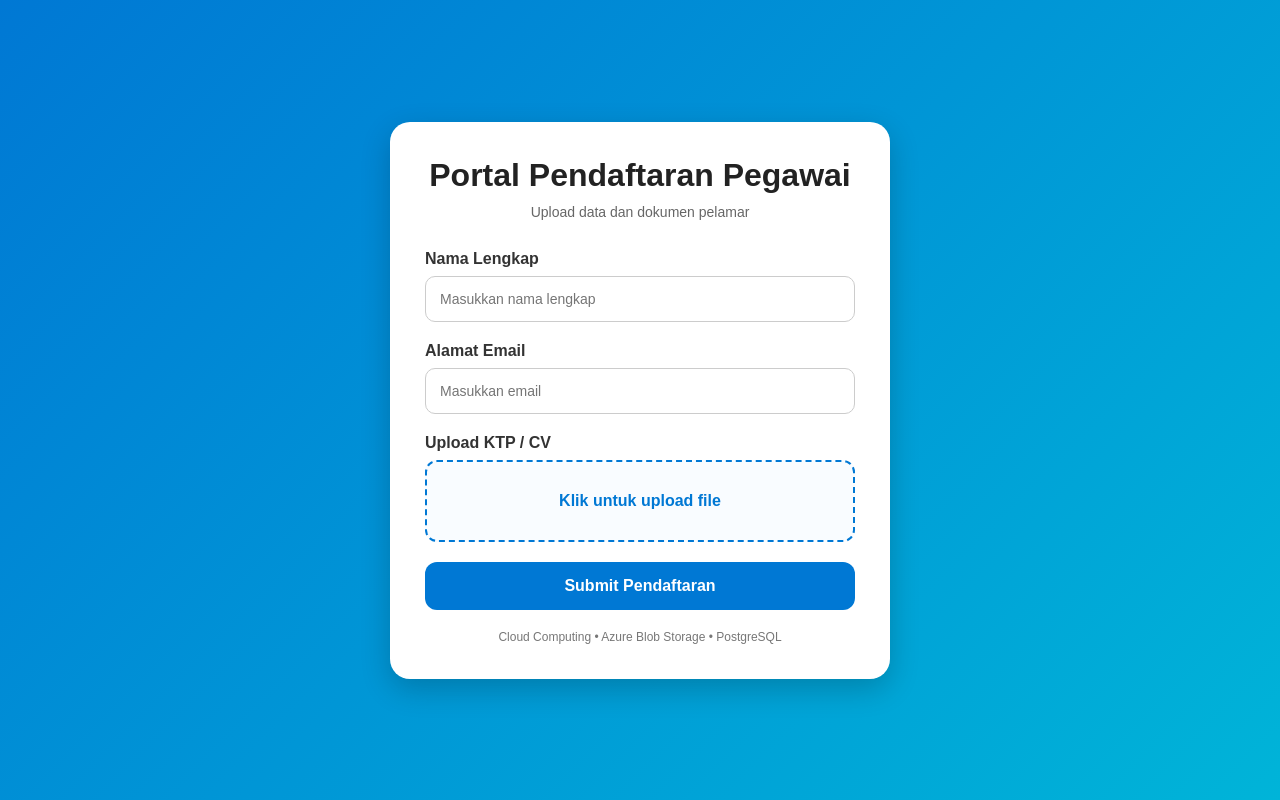
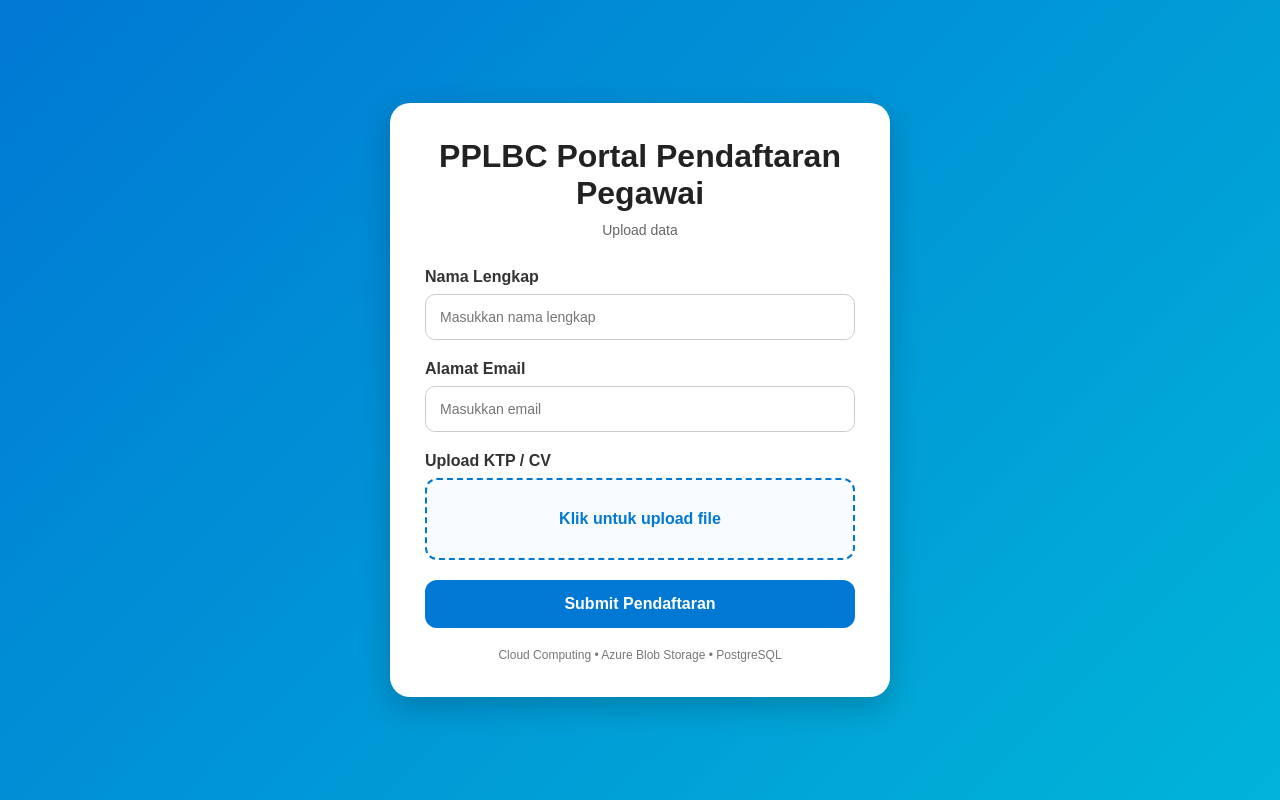
Before and after one commit to restu-akbar/stateful-architecture-pplbc, a website: page public/index.html in a window 1280 px wide. Drawn offline with Linux system fonts and the light colour scheme.

Commit message:
add: minor update test praktikum 2

```diff
--- a/public/index.html
+++ b/public/index.html
@@ -156,8 +156,8 @@
   <body>
     <div class="container">
       <div class="title">
-        <h1>Portal Pendaftaran Pegawai</h1>
-        <p>Upload data dan dokumen pelamar</p>
+        <h1>PPLBC Portal Pendaftaran Pegawai</h1>
+        <p>Upload data</p>
       </div>
 
       <form action="/submit" method="POST" enctype="multipart/form-data">
```
